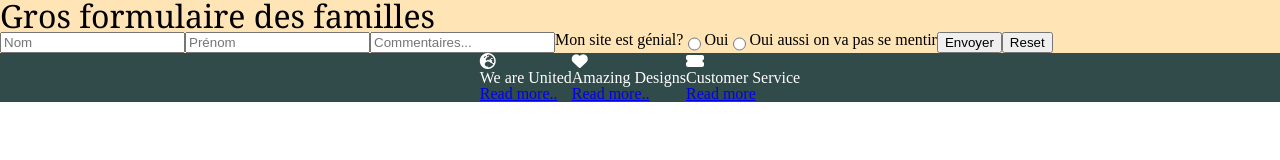
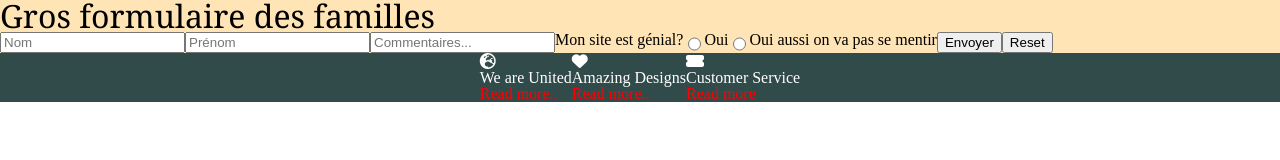
Before and after one commit to SamyGev/travailCommun, a plain HTML site: page index.html in a window 1280 px wide. Drawn offline with Linux system fonts and the light colour scheme.

Commit message:
V1 sans le travail d'Housine

```diff
--- a/index.css
+++ b/index.css
@@ -69,7 +69,7 @@ footer {
     background-color: #314b4b;
     color: #fff;
 }
-footer>a{
+footer>div>p>a{
     text-decoration: none;
     color:red ;
 
```
